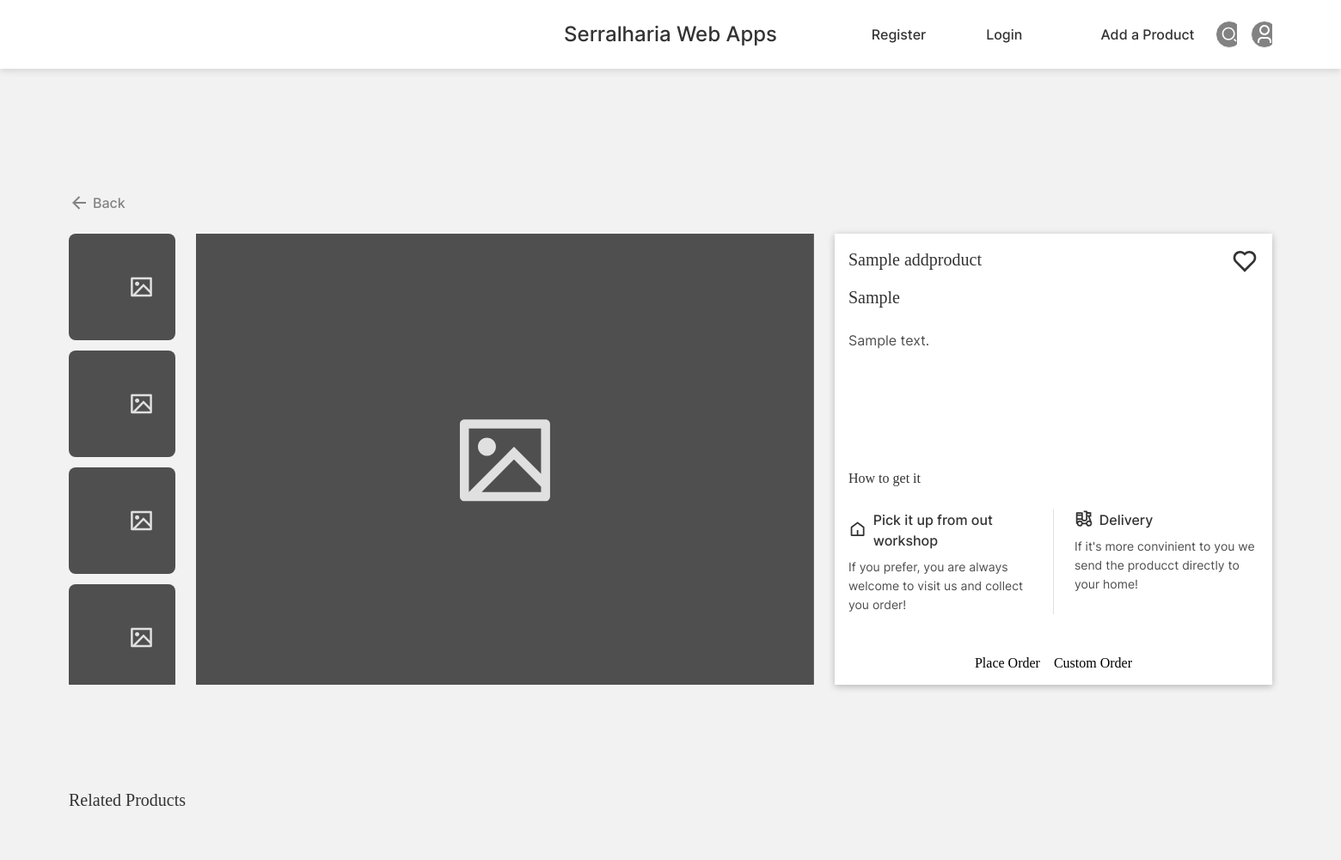
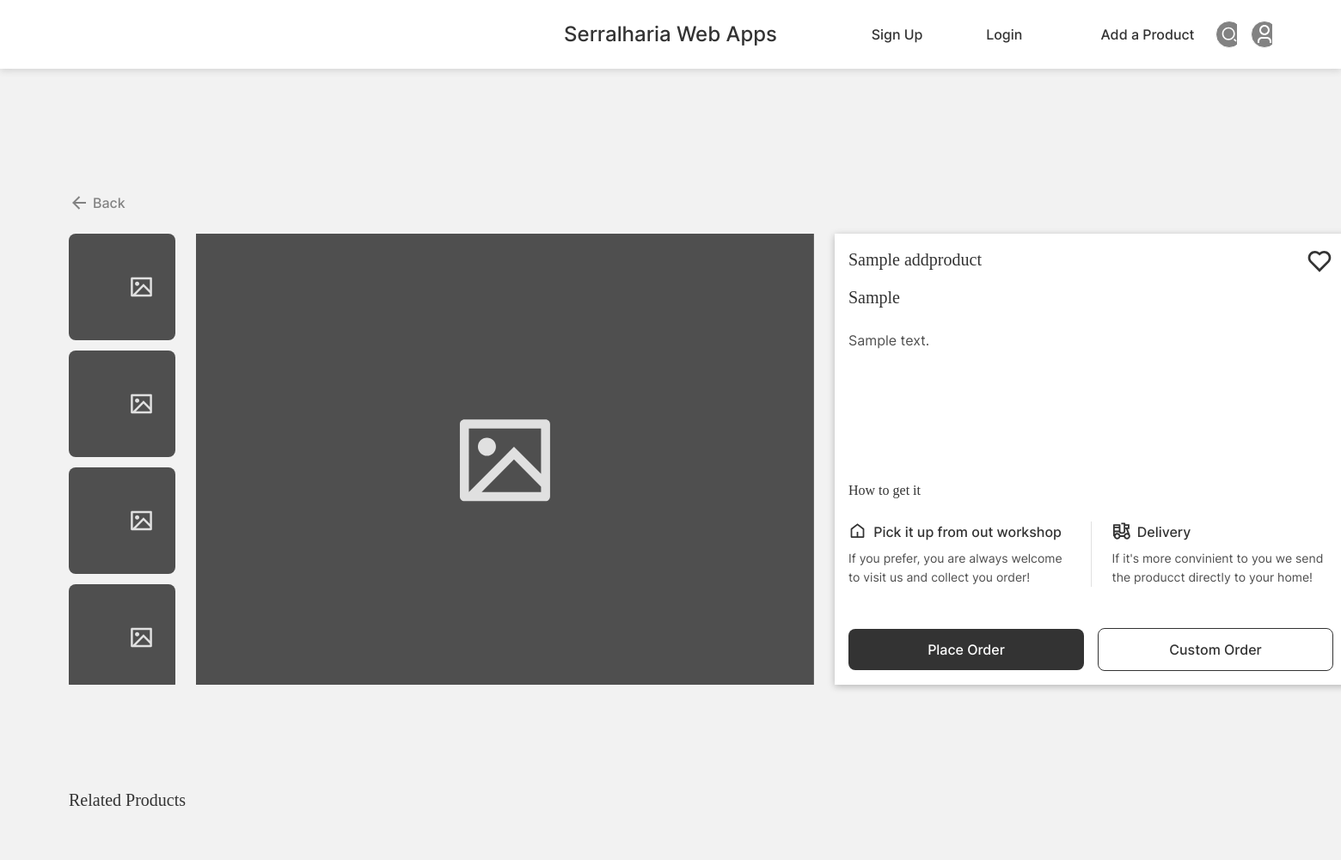
Before and after one commit to DEISI-ULHT-TFC-2022-23/TFC-DEISI323-SerralhariasWebApp, a Django app: page /product/1/ in a window 1560 px wide. Shown: the whole page at 86% size. Run offline with Django 4.2, Linux system fonts and the light colour scheme; tables that the repository leaves empty hold one stand-in row (values such as "Sample post"); parts of the project's set-up code (start-up, migrations or seed data) failed here and were passed over; some web fonts are replaced.

Commit message:
Fixed some file and style issues

```diff
--- a/app/static/css/style.css
+++ b/app/static/css/style.css
@@ -301,7 +301,7 @@
   font-size: 24px;
   line-height: 32px;
 }
-.container .content {
+.container .content_home {
   width: 100%;
   max-width: 1462px;
   display: -webkit-box;
@@ -316,7 +316,7 @@
       -ms-flex-align: center;
           align-items: center;
 }
-.container .content .categories {
+.container .content_home .categories {
   width: 100%;
   display: -webkit-box;
   display: -ms-flexbox;
@@ -330,7 +330,7 @@
       -ms-flex-pack: justify;
           justify-content: space-between;
 }
-.container .content .categories .category {
+.container .content_home .categories .category {
   width: 274px;
   height: 200px;
   font-family: "Inter-Medium";
@@ -344,7 +344,7 @@
   border-radius: 8px;
   cursor: pointer;
 }
-.container .content .hightlight {
+.container .content_home .hightlight {
   width: 100%;
   display: -webkit-box;
   display: -ms-flexbox;
@@ -357,14 +357,14 @@
   padding-bottom: 80px;
   position: relative;
 }
-.container .content .hightlight .hightlight_text {
+.container .content_home .hightlight .hightlight_text {
   text-align: center;
   color: #333333;
   font-family: "Inter-Bold";
   font-size: 24px;
   line-height: 32px;
 }
-.container .content .hightlight .highlights_container {
+.container .content_home .hightlight .highlights_container {
   width: 100%;
   display: -webkit-box;
   display: -ms-flexbox;
--- a/app/static/css/style_product.css
+++ b/app/static/css/style_product.css
@@ -167,6 +167,51 @@
   gap: 16px;
 }
 
+.primary_button {
+  width: 274px;
+  background-color: #333333;
+  border-radius: 8px;
+  padding: 12px;
+  -webkit-box-sizing: border-box;
+          box-sizing: border-box;
+  display: -webkit-box;
+  display: -ms-flexbox;
+  display: flex;
+  -webkit-box-align: center;
+      -ms-flex-align: center;
+          align-items: center;
+  -webkit-box-pack: center;
+      -ms-flex-pack: center;
+          justify-content: center;
+  color: #FFFFFF;
+  font-family: "Inter-Medium";
+  font-size: 16px;
+  line-height: 24px;
+}
+
+.secondary_button {
+  width: 274px;
+  background-color: #FFFFFF;
+  border: 1px solid #333333;
+  border-radius: 8px;
+  padding: 12px;
+  -webkit-box-sizing: border-box;
+          box-sizing: border-box;
+  display: -webkit-box;
+  display: -ms-flexbox;
+  display: flex;
+  -webkit-box-align: center;
+      -ms-flex-align: center;
+          align-items: center;
+  -webkit-box-pack: center;
+      -ms-flex-pack: center;
+          justify-content: center;
+  color: #333333;
+  font-family: "Inter-Medium";
+  font-size: 16px;
+  line-height: 24px;
+}
+
 body {
   margin: 0;
   padding: 0;
@@ -194,7 +239,7 @@ body {
           align-items: center;
   gap: 120px;
 }
-.container .content {
+.container .content_product {
   width: 100%;
   -webkit-box-sizing: border-box;
           box-sizing: border-box;
@@ -213,7 +258,7 @@ body {
       -ms-flex-pack: start;
           justify-content: flex-start;
 }
-.container .content .back {
+.container .content_product .back {
   display: -webkit-box;
   display: -ms-flexbox;
   display: flex;
@@ -225,7 +270,7 @@ body {
       align-self: flex-start;
   gap: 4px;
 }
-.container .content .back .back_icon {
+.container .content_product .back .back_icon {
   width: 24px;
   height: 24px;
   background-repeat: no-repeat;
@@ -233,13 +278,13 @@ body {
   background-image: url(../assets/icons/back.svg);
   cursor: pointer;
 }
-.container .content .back .back_text {
+.container .content_product .back .back_text {
   color: #828282;
   font-family: "Inter-Medium";
   font-size: 16px;
   line-height: 24px;
 }
-.container .content .product_container {
+.container .content_product .product_container {
   width: 100%;
   height: 55vh;
   min-height: 525px;
@@ -252,7 +297,7 @@ body {
           flex-direction: row;
   gap: 24px;
 }
-.container .content .product_container .images_container {
+.container .content_product .product_container .images_container {
   width: 9%;
   min-width: 124px;
   height: 100%;
@@ -269,7 +314,7 @@ body {
           align-items: center;
   gap: 12px;
 }
-.container .content .product_container .images_container .small-image {
+.container .content_product .product_container .images_container .small-image {
   display: block;
   width: 100%;
   height: auto;
@@ -280,7 +325,7 @@ body {
   background-size: cover;
   background-image: url(../assets/imgs/small_image_default_2.svg);
 }
-.container .content .product_container .image_display {
+.container .content_product .product_container .image_display {
   width: 41%;
   min-width: 719px;
   height: 100%;
@@ -289,7 +334,7 @@ body {
   background-size: cover;
   background-image: url(../assets/imgs/small_image_default_2.svg);
 }
-.container .content .product_container .product_info {
+.container .content_product .product_container .product_info {
   width: 50%;
   height: 100%;
   min-height: 525px;
@@ -310,7 +355,7 @@ body {
       -ms-flex-pack: justify;
           justify-content: space-between;
 }
-.container .content .product_container .product_info .product_details {
+.container .content_product .product_container .product_info .product_details {
   width: 100%;
   display: -webkit-box;
   display: -ms-flexbox;
@@ -324,7 +369,7 @@ body {
       -ms-flex-pack: justify;
           justify-content: space-between;
 }
-.container .content .product_container .product_info .product_details .product_header {
+.container .content_product .product_container .product_info .product_details .product_header {
   width: 100%;
   display: -webkit-box;
   display: -ms-flexbox;
@@ -341,7 +386,7 @@ body {
       -ms-flex-align: start;
           align-items: flex-start;
 }
-.container .content .product_container .product_info .product_details .product_header .text_block {
+.container .content_product .product_container .product_info .product_details .product_header .text_block {
   width: 200px;
   display: -webkit-box;
   display: -ms-flexbox;
@@ -352,13 +397,13 @@ body {
           flex-direction: column;
   gap: 16px;
 }
-.container .content .product_container .product_info .product_details .product_header .text_block .text {
+.container .content_product .product_container .product_info .product_details .product_header .text_block .text {
   color: #333333;
   font-family: "Inter-Bold";
   font-size: 20px;
   line-height: 28px;
 }
-.container .content .product_container .product_info .product_details .product_header .heart_icon {
+.container .content_product .product_container .product_info .product_details .product_header .heart_icon {
   width: 32px;
   height: 32px;
   display: block;
@@ -367,13 +412,13 @@ body {
   background-image: url(../assets/icons/Heart_Empty.svg);
   cursor: pointer;
 }
-.container .content .product_container .product_info .product_details .product_description {
+.container .content_product .product_container .product_info .product_details .product_description {
   color: #4F4F4F;
   font-family: "Inter-Regular";
   font-size: 16px;
   line-height: 24px;
 }
-.container .content .product_container .product_info .bottom_details {
+.container .content_product .product_container .product_info .bottom_details {
   display: -webkit-box;
   display: -ms-flexbox;
   display: flex;
@@ -385,7 +430,7 @@ body {
   -ms-flex-item-align: end;
       align-self: flex-end;
 }
-.container .content .product_container .product_info .bottom_details .shipment_details {
+.container .content_product .product_container .product_info .bottom_details .shipment_details {
   width: 100%;
   display: -webkit-box;
   display: -ms-flexbox;
@@ -396,13 +441,13 @@ body {
           flex-direction: column;
   gap: 24px;
 }
-.container .content .product_container .product_info .bottom_details .shipment_details .title {
+.container .content_product .product_container .product_info .bottom_details .shipment_details .title {
   color: #333333;
   font-family: "Inter-Bold";
   font-size: 16px;
   line-height: 24px;
 }
-.container .content .product_container .product_info .bottom_details .shipment_details .shipment_content {
+.container .content_product .product_container .product_info .bottom_details .shipment_details .shipment_content {
   width: 100%;
   display: -webkit-box;
   display: -ms-flexbox;
@@ -413,7 +458,7 @@ body {
           flex-direction: row;
   gap: 24px;
 }
-.container .content .product_container .product_info .bottom_details .shipment_details .shipment_content .details {
+.container .content_product .product_container .product_info .bottom_details .shipment_details .shipment_content .details {
   width: 100%;
   display: -webkit-box;
   display: -ms-flexbox;
@@ -424,7 +469,7 @@ body {
           flex-direction: column;
   gap: 8px;
 }
-.container .content .product_container .product_info .bottom_details .shipment_details .shipment_content .details .shipment_header {
+.container .content_product .product_container .product_info .bottom_details .shipment_details .shipment_content .details .shipment_header {
   width: 100%;
   display: -webkit-box;
   display: -ms-flexbox;
@@ -441,14 +486,14 @@ body {
           justify-content: center;
   gap: 8px;
 }
-.container .content .product_container .product_info .bottom_details .shipment_details .shipment_content .details .shipment_header .shipment_icon {
+.container .content_product .product_container .product_info .bottom_details .shipment_details .shipment_content .details .shipment_header .shipment_icon {
   width: 24px;
   height: 24px;
   background-repeat: no-repeat;
   background-size: contain;
   background-image: url(../assets/icons/home.svg);
 }
-.container .content .product_container .product_info .bottom_details .shipment_details .shipment_content .details .shipment_header .delivery_icon {
+.container .content_product .product_container .product_info .bottom_details .shipment_details .shipment_content .details .shipment_header .delivery_icon {
   width: 24px;
   height: 24px;
   display: block;
@@ -456,20 +501,20 @@ body {
   background-size: contain;
   background-image: url(../assets/icons/delivery.svg);
 }
-.container .content .product_container .product_info .bottom_details .shipment_details .shipment_content .details .shipment_header .text {
+.container .content_product .product_container .product_info .bottom_details .shipment_details .shipment_content .details .shipment_header .text {
   width: 100%;
   color: #333333;
   font-family: "Inter-Medium";
   font-size: 16px;
   line-height: 24px;
 }
-.container .content .product_container .product_info .bottom_details .shipment_details .shipment_content .details .details {
+.container .content_product .product_container .product_info .bottom_details .shipment_details .shipment_content .details .details {
   color: #4F4F4F;
   font-family: "Inter-Regular";
   font-size: 14px;
   line-height: 22px;
 }
-.container .content .product_container .product_info .bottom_details .shipment_details .shipment_content .devider {
+.container .content_product .product_container .product_info .bottom_details .shipment_details .shipment_content .devider {
   width: 2px;
   height: 100%;
   background-color: #E0E0E0;
--- a/app/templates/proj/base.html
+++ b/app/templates/proj/base.html
@@ -15,7 +15,7 @@
         <!--blank canvas to center title element. Could be used for burger menu in the future-->
         <span class="title">Serralharia Web Apps</span>
         <div class="header_actions">
-            <a style="text-decoration:none" href="{% url 'register' %}" class="registerBtn">Register</a>
+            <a style="text-decoration:none" href="{% url 'register' %}" class="registerBtn">Sign Up</a>
             <a style="text-decoration:none" href="{% url 'login' %}" class="loginBtn">Login</a>
             <a style="text-decoration:none" href="{% url 'addProduct' %}" class="addProduct">Add a Product</a>
             <span id="search"></span>
--- a/app/templates/proj/home.html
+++ b/app/templates/proj/home.html
@@ -1,8 +1,6 @@
 {% extends 'proj/base.html' %}
 
 {% block content %}
-
-</head>
 
 <!--Content-->
 
@@ -17,7 +15,7 @@
             consequat.
         </span>
     </div>
-    <div class="content">
+    <div class="content_home">
 
         <!--Category-->
         <div class="categories">
--- a/app/templates/proj/product.html
+++ b/app/templates/proj/product.html
@@ -1,11 +1,10 @@
 {% extends 'proj/base.html' %}
 
 {% block content %}
-<link rel="stylesheet" href="/../static/css/style_product.css" />
-</head>
+<link rel="stylesheet" href="/../static/css/style_product.css">
 
 <div class="container">
-    <div class="content">
+    <div class="content_product">
         <!--Back Component-->
         <div class="back">
             <span class="back_icon"></span>
```
